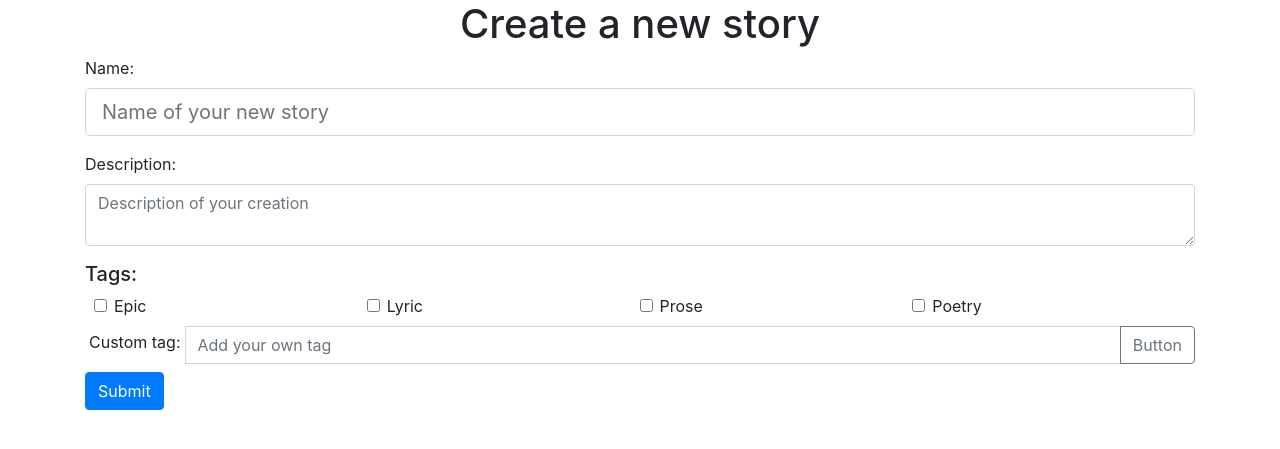
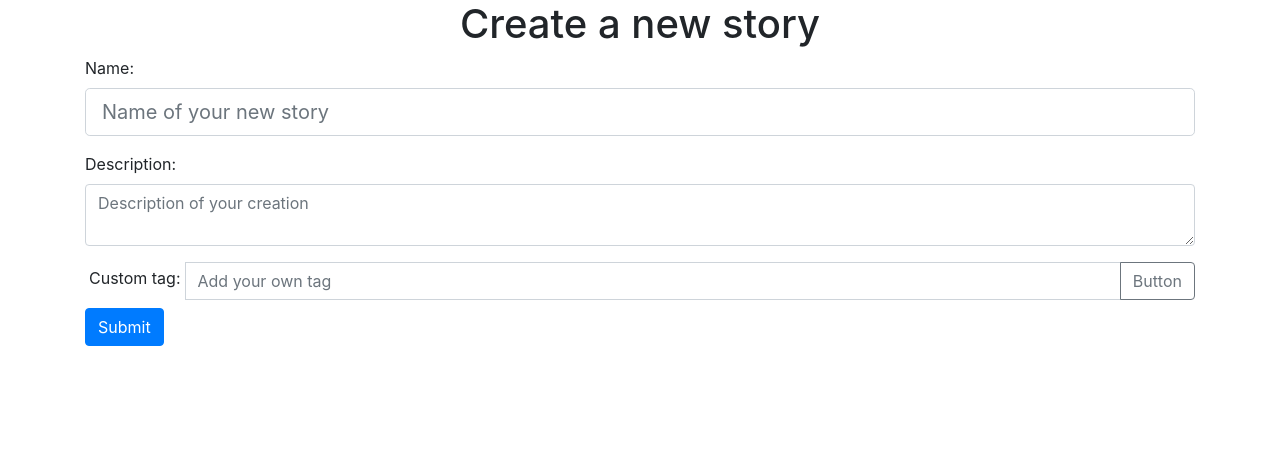
Before and after one commit to samostanek/Project-SSS, a PHP site: page /create.php in a window 1280 px wide. Shown: the part 46-495 px from the top of the page. Run offline with PHP 8.4, Linux system fonts and the light colour scheme.

Commit message:
Deleted original tags

```diff
--- a/create.php
+++ b/create.php
@@ -63,25 +63,6 @@
           <label for="desc">Description:</label>
           <textarea type="text" class="form-control" id="desc" name="desc" placeholder="Description of your creation"></textarea>
         </div>
-        <h5>Tags:</h5>
-        <div class="form-row ml-4">
-          <div class="col">
-            <input class="form-check-input" name="tags[]" type="checkbox" value="epic" id="epic">
-            <label class="form-check-label" for="epic">Epic</label>
-          </div>
-          <div class="col">
-          <input class="form-check-input" name="tags[]" type="checkbox" value="lyric" id="lyric">
-            <label class="form-check-label" for="lyric">Lyric</label>
-          </div>
-          <div class="col">
-            <input class="form-check-input" name="tags[]" type="checkbox" value="prose" id="prose">
-            <label class="form-check-label" for="prose">Prose</label>
-          </div>
-          <div class="col">
-            <input class="form-check-input" name="tags[]" type="checkbox" value="poetry" id="poetry">
-            <label class="form-check-label" for="poetry">Poetry</label>
-          </div>
-        </div>
         <div class="input-group my-2">
           <label for="more-tags" class="m-1">Custom tag:</label>
           <input type="text" class="form-control" id="more-tags" placeholder="Add your own tag">
```
